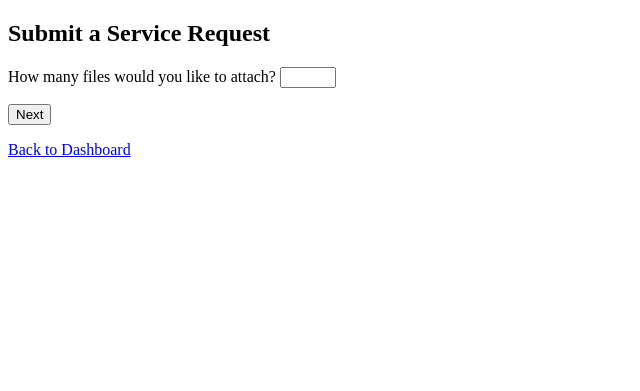
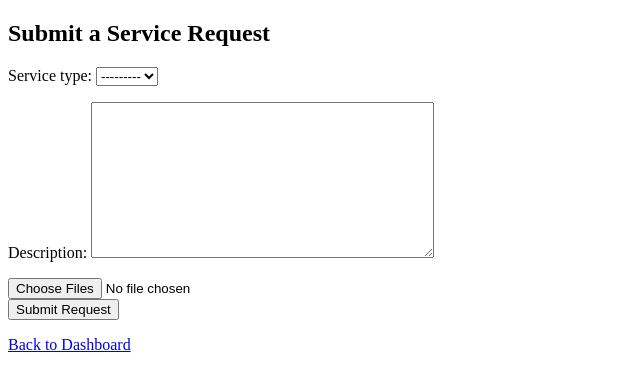
Before and after one commit to varda04/PipeLine, a Django app: page /customer/submit-request/ in a window 1280 px wide. Shown: the top 391 px of the page, without its empty margins (0-640 px from the left). Run offline with Django 5.2, Linux system fonts and the light colour scheme; the visitor is signed in with stand-in values (Sample User, id 1); data that the repository does not hold is empty.

Commit message:
Better multiple file attachment logic yay

```diff
--- /dev/null
+++ b/attachments/account_details_8qo2ZUS.txt
@@ -0,0 +1 @@
+customer id: 482049832
--- a/customer/templates/customer/request_form.html
+++ b/customer/templates/customer/request_form.html
@@ -2,28 +2,21 @@
 <html>
 <head>
     <title>Submit Service Request</title>
+
 </head>
 <body>
     <h2>Submit a Service Request</h2>
 
     <form method="POST" enctype="multipart/form-data">
         {% csrf_token %}
+        {{ service_request_form.as_p }}
 
-        {% if not show_forms %}
-            {{ count_form.as_p }}
-            <button type="submit">Next</button>
+        <div id="file-inputs">
+            <input type="file" name="attachments" multiple>
+        </div>
 
-        {% else %}
-            {{ service_request_form.as_p }}
-            {{ attachment_formset.management_form }}
-            {% for form in attachment_formset %}
-                {{ form.as_p }}
-            {% endfor %}
-            <button type="submit">Submit Request</button>
-        {% endif %}
-
+        <button type="submit">Submit Request</button>
     </form>
-
 
     <p><a href="{% url 'customer:dashboard' %}">Back to Dashboard</a></p>
 </body>
--- a/customer/views.py
+++ b/customer/views.py
@@ -23,48 +23,25 @@ def customer_signup(request):
 
 @login_required
 def submit_request(request):
-    AttachmentFormSet = modelformset_factory(Attachment, form=AttachmentForm, extra=5)
+    if request.method == 'POST':
+        service_request_form = ServiceRequestForm(request.POST)
 
-    if request.method == 'POST':
-        if 'file_count' in request.POST:
-            # Phase 1 submitted
-            count_form = FileCountForm(request.POST)
-            if count_form.is_valid():
-                file_count = count_form.cleaned_data['file_count']
-                AttachmentFormSet = modelformset_factory(Attachment, form=AttachmentForm, extra=file_count)  # override here
-                service_request_form = ServiceRequestForm()
-                attachment_formset = AttachmentFormSet(queryset=Attachment.objects.none())
+        if service_request_form.is_valid():
+            service_request = service_request_form.save(commit=False)
+            service_request.customer = request.user
+            service_request.save()
 
-                return render(request, 'customer/request_form.html', {
-                    'count_form': count_form,
-                    'service_request_form': service_request_form,
-                    'attachment_formset': attachment_formset,
-                    'show_forms': True
-                })
-        else:
-            # Phase 2 submitted
-            service_request_form = ServiceRequestForm(request.POST)
-            attachment_formset = AttachmentFormSet(request.POST, request.FILES)
+            for uploaded_file in request.FILES.getlist('attachments'):
+                Attachment.objects.create(request=service_request, file=uploaded_file)
 
-            if service_request_form.is_valid() and attachment_formset.is_valid():
-                service_request = service_request_form.save(commit=False)
-                service_request.customer = request.user
-                service_request.save()
-
-                for form in attachment_formset:
-                    if form.cleaned_data.get('file'):
-                        attachment = form.save(commit=False)
-                        attachment.request = service_request
-                        attachment.save()
-
-                return redirect('customer:request_status')
+            return redirect('customer:request_status')
     else:
-        count_form = FileCountForm()
+        service_request_form = ServiceRequestForm()
 
     return render(request, 'customer/request_form.html', {
-        'count_form': count_form,
-        'show_forms': False
+        'service_request_form': service_request_form
     })
+
 
 
 @login_required
```
Also changed, not shown: attachments/v4-460px-Get-Proof-of-Address-Step-6-Version-2_qqxlgze.jpg (added), 4 other files.
